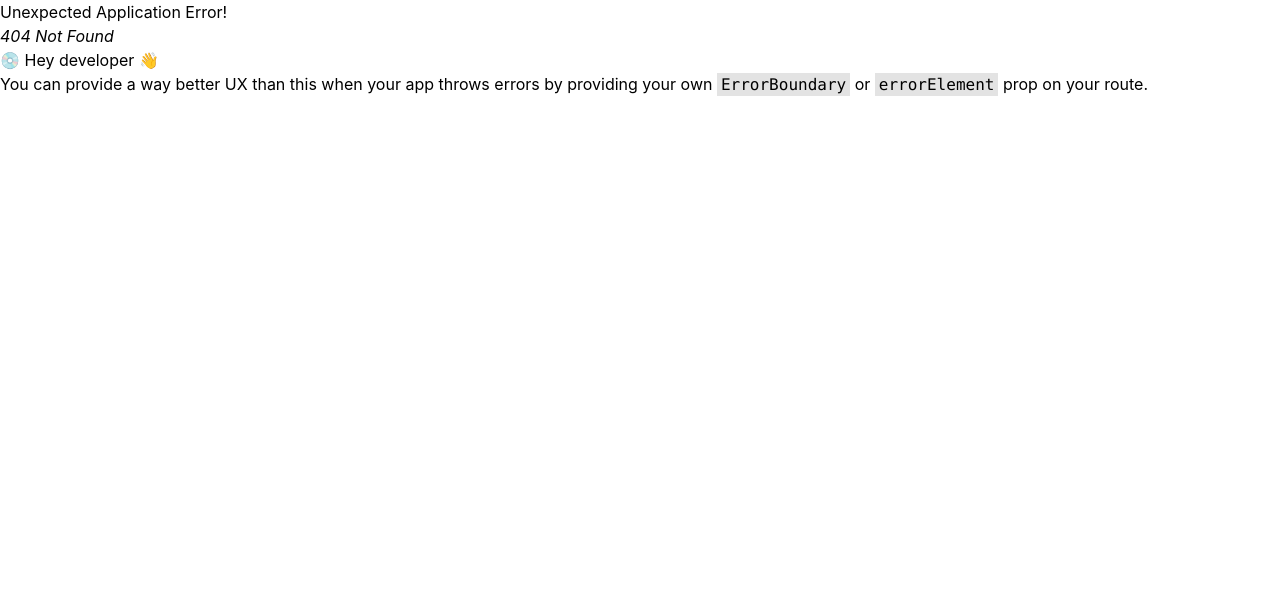
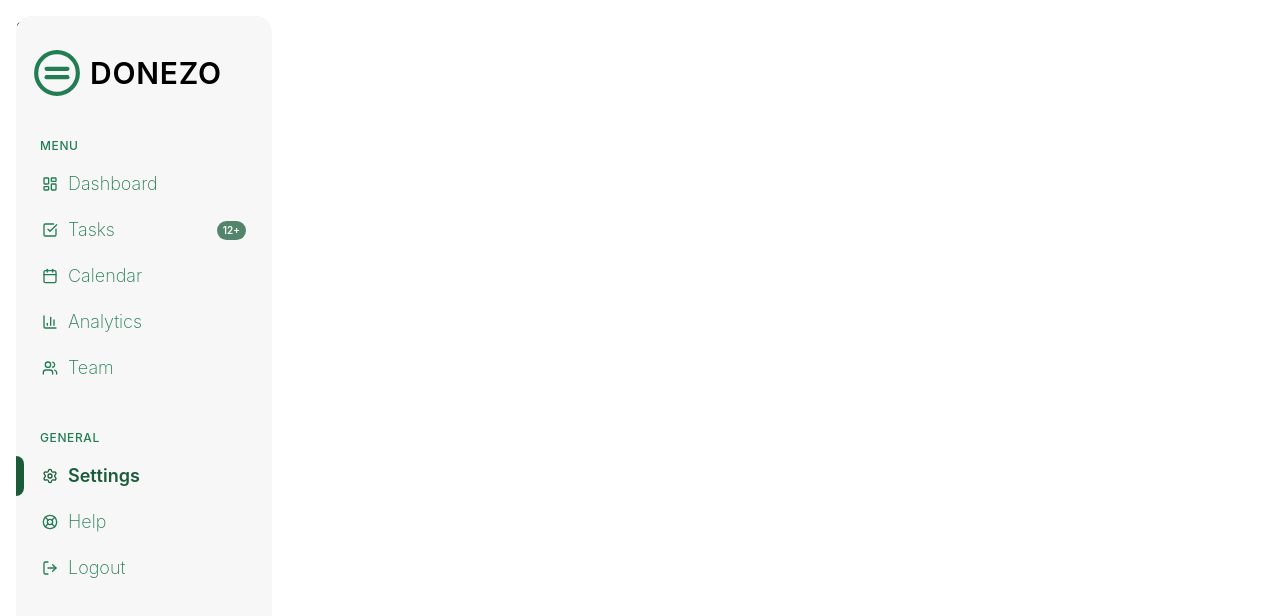
Before and after one commit to BS-Joy/Donezo, a React (Vite) app: page /settings in a window 1280 px wide. Before the commit this address had no page. Shown: the top 616 px of the page. Built offline with nearby package versions, Linux system fonts and the light colour scheme.

Commit message:
logout functionality implemented

```diff
--- a/src/App.jsx
+++ b/src/App.jsx
@@ -20,6 +20,14 @@ function App() {
             // </PrivateRoute>
           ),
         },
+        {
+          path: "/settings",
+          element: (
+            // <PrivateRoute>
+            <div className="p-4">Settings Page</div>
+            // </PrivateRoute>
+          ),
+        },
       ],
     },
     {
--- a/src/contexts/AuthContextProvider.jsx
+++ b/src/contexts/AuthContextProvider.jsx
@@ -8,5 +8,12 @@ export const AuthContextProvider = ({ children }) => {
       : null,
   );
 
-  return <AuthContext value={{ user, setUser }}>{children}</AuthContext>;
+  const logOutUser = () => {
+    localStorage.removeItem("user");
+    setUser(null);
+  };
+
+  return (
+    <AuthContext value={{ user, setUser, logOutUser }}>{children}</AuthContext>
+  );
 };
--- a/src/layouts/Sidebar.jsx
+++ b/src/layouts/Sidebar.jsx
@@ -1,4 +1,4 @@
-import { useContext, useState } from "react";
+import { useContext } from "react";
 import {
   LayoutDashboard,
   CheckSquare,
@@ -13,7 +13,7 @@ import {
 import { cn } from "../lib/utils";
 import { Link, useLocation } from "react-router";
 import Logo from "../components/Logo";
-import { SidebarContext } from "../contexts";
+import { AuthContext, SidebarContext } from "../contexts";
 
 const menuItems = [
   { icon: LayoutDashboard, label: "Dashboard", href: "/" },
@@ -26,14 +26,14 @@ const menuItems = [
 const generalItems = [
   { icon: Settings, label: "Settings", href: "/settings" },
   { icon: LifeBuoy, label: "Help", href: "/help" },
-  { icon: LogOut, label: "Logout", href: "/logout" },
+  // { icon: LogOut, label: "Logout", href: "/logout" },
 ];
 
 export default function Sidebar() {
-  const [hoveredItem, setHoveredItem] = useState(null);
   const pathname = useLocation().pathname;
 
   const { showSidebar, setShowSidebar } = useContext(SidebarContext);
+  const { logOutUser } = useContext(AuthContext);
 
   return (
     <>
@@ -69,19 +69,24 @@ export default function Sidebar() {
                   <Link
                     key={item.label}
                     to={item.href}
-                    onClick={() => setShowSidebar(false)}
-                    onMouseEnter={() => setHoveredItem(item.label)}
-                    onMouseLeave={() => setHoveredItem(null)}
+                    // onClick={() => setShowSidebar(false)}
+                    // onMouseEnter={() => setHoveredItem(item.label)}
+                    // onMouseLeave={() => setHoveredItem(null)}
                     className={cn(
-                      "w-full flex items-center gap-2.5 px-2.5 py-2 font-extralight transition-all duration-300",
+                      "relative w-full flex items-center gap-2.5 px-2.5 py-2 font-extralight hover:font-semibold transition-all duration-300",
                       isActive
                         ? "font-semibold text-primary"
                         : "text-secondary hover:text-foreground hover:translate-x-1",
                     )}
                   >
-                    {isActive && (
-                      <div className="absolute -left-3 rounded-lg bg-primary w-5 h-10"></div>
-                    )}
+                    <div
+                      className={cn(
+                        "absolute -left-7 rounded-lg bg-primary w-5 h-10 transition-all duration-300",
+                        isActive
+                          ? "opacity-100 scale-y-100"
+                          : "opacity-0 scale-y-50",
+                      )}
+                    ></div>
                     <item.icon
                       fill={isActive ? "#227d53" : "none"}
                       className={cn(
@@ -115,27 +120,40 @@ export default function Sidebar() {
                   <Link
                     key={item.label}
                     to={item.href}
-                    onClick={() => setShowSidebar(false)}
-                    onMouseEnter={() => setHoveredItem(item.label)}
-                    onMouseLeave={() => setHoveredItem(null)}
+                    // onClick={() => setShowSidebar(false)}
+                    // onMouseEnter={() => setHoveredItem(item.label)}
+                    // onMouseLeave={() => setHoveredItem(null)}
                     className={cn(
-                      "w-full flex items-center gap-2.5 px-2.5 py-2 rounded-lg font-extralight transition-all duration-300",
+                      "relative w-full flex items-center gap-2.5 px-2.5 py-2 rounded-lg font-extralight hover:font-semibold transition-all duration-300",
                       isActive
                         ? "font-semibold text-primary"
-                        : "text-secondary hover:text-foreground",
-                      hoveredItem === item.label &&
-                        !isActive &&
-                        "translate-x-1",
+                        : "text-secondary hover:text-foreground hover:translate-x-1",
                     )}
                   >
-                    {isActive && (
-                      <div className="absolute -left-3 rounded-lg bg-primary w-5 h-10"></div>
-                    )}
+                    <div
+                      className={cn(
+                        "absolute -left-7 rounded-lg bg-primary w-5 h-10 transition-all duration-300",
+                        isActive
+                          ? "opacity-100 scale-y-100"
+                          : "opacity-0 scale-y-50",
+                      )}
+                    ></div>
                     <item.icon className="w-4 h-4" />
                     <span className="text-lg">{item.label}</span>
                   </Link>
                 );
               })}
+
+              {/* login button */}
+              <button
+                className="w-full flex items-center cursor-pointer gap-2.5 px-2.5 py-2 text-secondary hover:text-foreground hover:translate-x-1 transition-all duration-300"
+                onClick={() => logOutUser()}
+              >
+                <LogOut className="w-4 h-4" />
+                <span className="text-lg font-extralight hover:font-semibold">
+                  Logout
+                </span>
+              </button>
             </nav>
           </div>
         </div>
```
